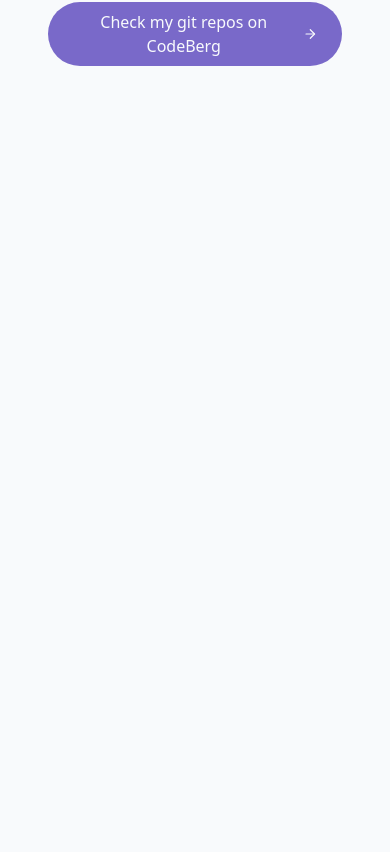
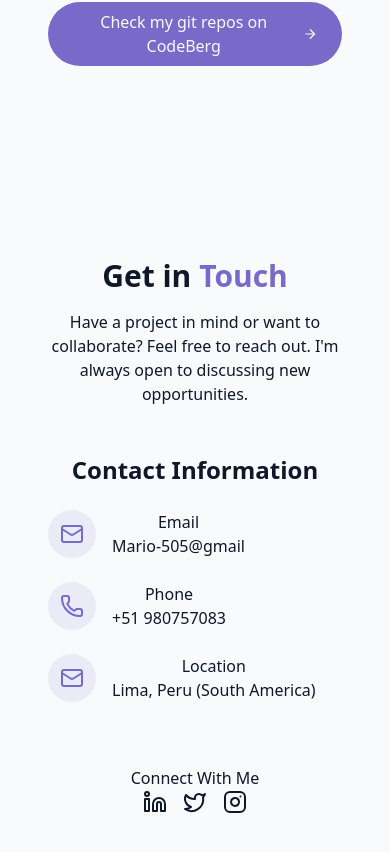
Before and after one commit to mario505/portfolio, a React (Vite) app: page / in a window 390 px wide. Shown: the part 6002-6854 px from the top of the page. Before the commit the page ends 6164 px from the top, so only its background shows below. Built offline with nearby package versions, Linux system fonts and the light colour scheme.

Commit message:
create ContactSection.jsx, add it to Home.jsx

```diff
--- /dev/null
+++ b/src/components/ContactSection.jsx
@@ -0,0 +1,86 @@
+import { Instagram, Linkedin, Mail, Phone, Twitter } from "lucide-react"
+import { cn } from "../lib/utils"
+
+export default function ContactSection() {
+    return (
+        <section id="contact" className="py-24 px-4 relative bg-secondary/30">
+            <div className="container mx-auto max-w-5xl">
+                <h2 className="text-3xl md:text-4xl font-bold mb-4 text-center">
+                    Get in <span className="text-primary">Touch</span>
+                </h2>
+
+                <p className="text-center text-muted-foreground mb-12 max-w-2xl mx-auto">
+                    Have a project in mind or want to collaborate? Feel free to reach out.
+                    I'm always open to discussing new opportunities.
+                </p>
+
+                <div className="grid grid-cols-1 md:grid-cols-2 gap-12">
+                    <div className="space-y-8">
+                        <h3 className="text-2xl font-semibold mb-6">Contact Information</h3>
+
+                        <div className="space-y-6 justify-center">
+                            <div className="flex items-start space-x-4">
+                                <div className="p-3 rounded-full bg-primary/10">
+                                    <Mail className="h-6 w-6 text-primary"/>
+                                </div>
+                                <div>
+                                    <h4 className="font-medium">Email</h4>
+                                    <a href="mail:hellowordl@hgmail.com"
+                                        className={cn("text-muted-foreground hover:text-primary",
+                                            "transitions-colors"
+                                        )}>
+                                            Mario-505@gmail
+                                        </a>
+                                </div>
+                            </div>
+
+                            <div className="flex items-start space-x-4">
+                                <div className="p-3 rounded-full bg-primary/10">
+                                    <Phone className="h-6 w-6 text-primary"/>
+                                </div>
+                                <div>
+                                    <h4 className="font-medium">Phone</h4>
+                                    <a href="tel: 12345311"
+                                        className={cn("text-muted-foreground hover:text-primary",
+                                            "transitions-colors"
+                                        )}>
+                                            +51 980757083
+                                        </a>
+                                </div>
+                            </div>
+
+                            <div className="flex items-start space-x-4">
+                                <div className="p-3 rounded-full bg-primary/10">
+                                    <Mail className="h-6 w-6 text-primary"/>
+                                </div>
+                                <div>
+                                    <h4 className="font-medium">Location</h4>
+                                    <a className={cn("text-muted-foreground hover:text-primary",
+                                            "transitions-colors"
+                                        )}>
+                                            Lima, Peru (South America)
+                                        </a>
+                                </div>
+                            </div>
+                        </div>
+
+                        <div className="pt-8">
+                            <h4 className="font-medium 4-mb">Connect With Me</h4>
+                            <div className="flex space-x-4 justify-center">
+                                <a href="#" target="_blank">
+                                    <Linkedin />
+                                </a>
+                                <a href="#" target="_blank">
+                                    <Twitter />
+                                </a>
+                                <a href="#" target="_blank">
+                                    <Instagram />
+                                </a>
+                            </div>
+                        </div>
+                    </div>
+                </div>
+            </div>
+        </section>
+    )
+}
--- a/src/pages/Home.jsx
+++ b/src/pages/Home.jsx
@@ -1,4 +1,5 @@
 import AboutSection from "../components/AboutSection";
+import ContactSection from "../components/ContactSection";
 import HeroSection from "../components/HeroSection";
 import Navbar from "../components/Navbar";
 import ProjectsSection from "../components/ProjectsSection";
@@ -24,6 +25,7 @@
             <AboutSection />
             <SkillsSection />
             <ProjectsSection />
+            <ContactSection />
         </main>
 
 
```
